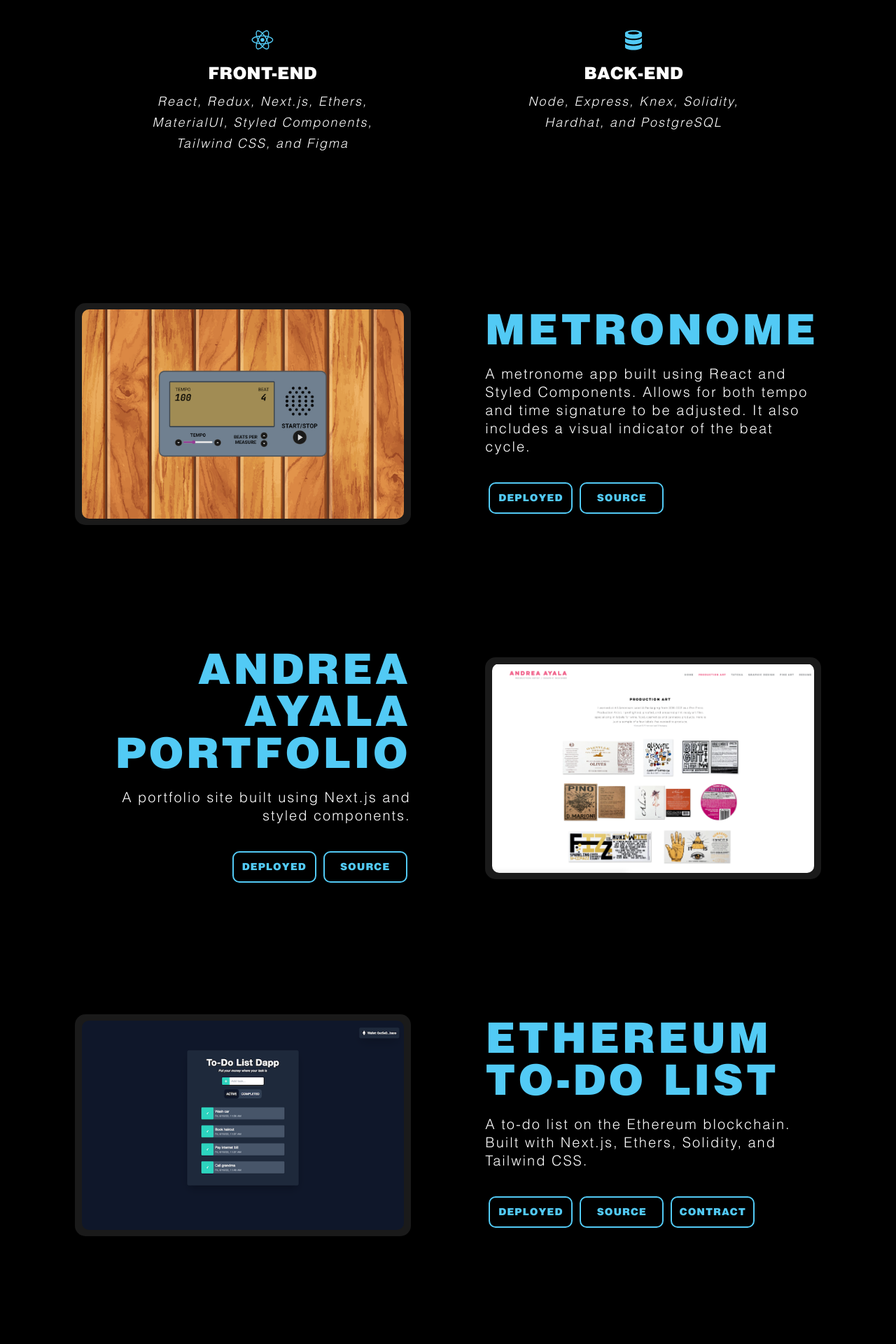
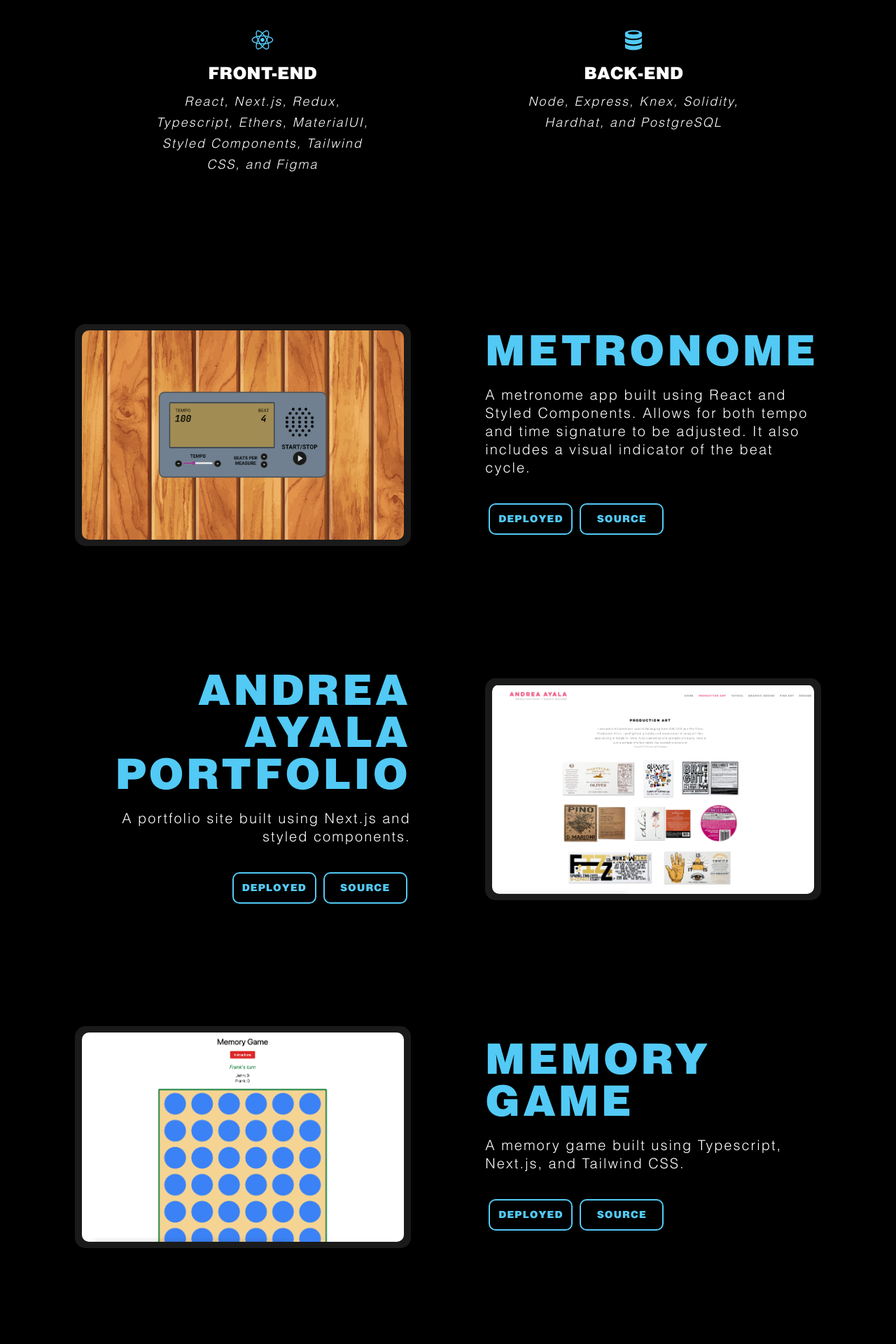
Before and after one commit to joshuascan/personal-portfolio, a Next.js app: page / in a window 1280 px wide. Shown: the part 1320-3240 px from the top of the page at 70% size. Built offline with nearby package versions, Linux system fonts and the light colour scheme.

Commit message:
adds memory game to projects

```diff
--- a/src/components/Technologies/Technologies.js
+++ b/src/components/Technologies/Technologies.js
@@ -10,8 +10,8 @@ const Technologies = () => {
           <DiReact size="4rem" />
           <ListTitle>Front-End</ListTitle>
           <ListParagraph>
-            React, Redux, Next.js, Ethers, MaterialUI, Styled Components,
-            Tailwind CSS, and Figma
+            React, Next.js, Redux, Typescript, Ethers, MaterialUI, Styled
+            Components, Tailwind CSS, and Figma
           </ListParagraph>
         </ListItem>
         <ListItem>
--- a/src/constants/constants.js
+++ b/src/constants/constants.js
@@ -17,6 +17,15 @@ export const projects = [
     id: 1,
   },
   {
+    title: "Memory Game",
+    description:
+      "A memory game built using Typescript, Next.js, and Tailwind CSS.",
+    image: "/images/memory_game.png",
+    visit: "https://memory-game-eight-eta.vercel.app/",
+    source: "https://github.com/joshuascan/memory-game",
+    id: 2,
+  },
+  {
     title: "Ethereum To-do List",
     description:
       "A to-do list on the Ethereum blockchain. Built with Next.js, Ethers, Solidity, and Tailwind CSS.",
@@ -24,7 +33,7 @@ export const projects = [
     visit: "https://todolist-dapp-eight.vercel.app/",
     source: "https://github.com/joshuascan/eth-todolist-frontend",
     contract: "https://github.com/joshuascan/eth-todolist-contract",
-    id: 2,
+    id: 3,
   },
   {
     title: "Portfolio Site",
@@ -32,7 +41,7 @@ export const projects = [
       "Personal portfolio built with Next.js and styled components. Utilizes the SendGrid API for the contact form.",
     image: "/images/portfolio_site.png",
     source: "https://github.com/joshuascan/metronome",
-    id: 3,
+    id: 4,
   },
   {
     title: "Polygon Name Service",
@@ -42,7 +51,7 @@ export const projects = [
     visit: "https://dum-name-service.vercel.app/",
     source: "https://github.com/joshuascan/domain-name-service-frontend",
     contract: "https://github.com/joshuascan/domain-contract",
-    id: 4,
+    id: 5,
   },
   {
     title: "Watering Scheduler",
@@ -53,6 +62,6 @@ export const projects = [
     visit: "https://plants-need-water-too.vercel.app/",
     source: "https://github.com/joshuascan/plants-need-water-too",
     backend: "https://github.com/ft-watermyplants-1/back-end",
-    id: 5,
+    id: 6,
   },
 ];
```
Also changed, not shown: public/images/memory_game.png (added).
